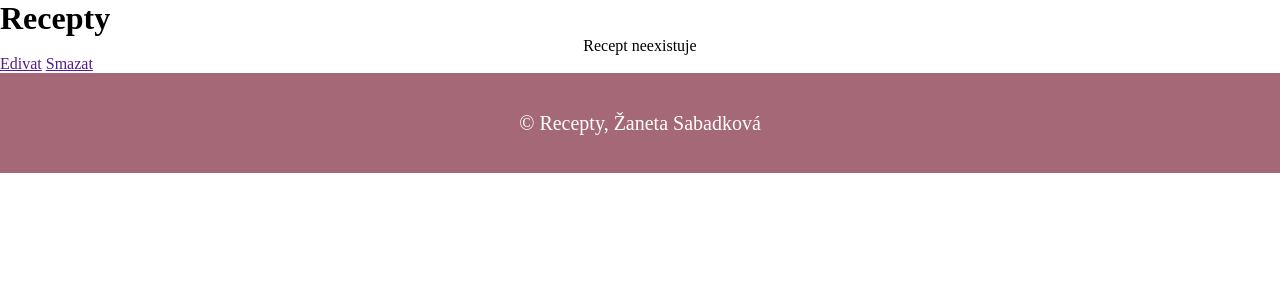
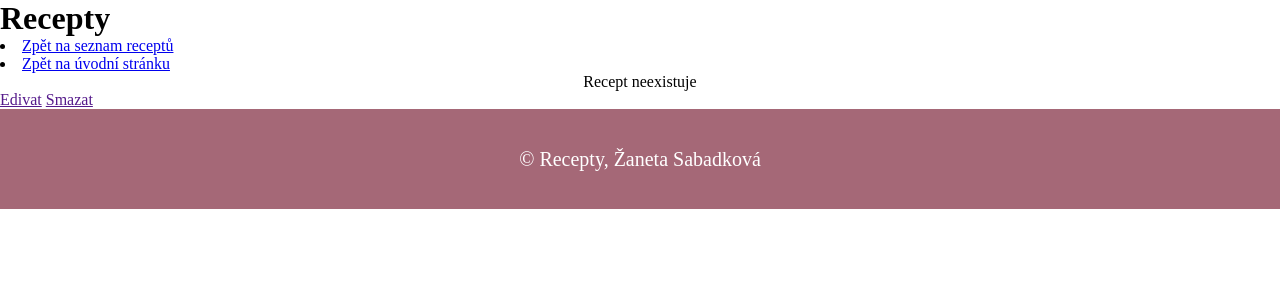
Before and after one commit to ZanetSabad/recepty, a PHP site: page /recipe.php in a window 1280 px wide. Shown: the top 300 px of the page. Run offline with PHP 8.4, Linux system fonts and the light colour scheme; data that the repository does not hold is empty; some web fonts are replaced.

Commit message:
přidaná navigace do header.php

```diff
--- a/assets/header.php
+++ b/assets/header.php
@@ -1,6 +1,5 @@
 <h1> Recepty </h1>
 <nav>
-    <!-- <li><a href=""></a></li>
-    <li><a href=""></a></li>
-    <li><a href=""></a></li> -->
+    <li><a href="breakfast.php">Zpět na seznam receptů</a></li>
+    <li><a href="index.php">Zpět na úvodní stránku</a></li>
 </nav>
```
